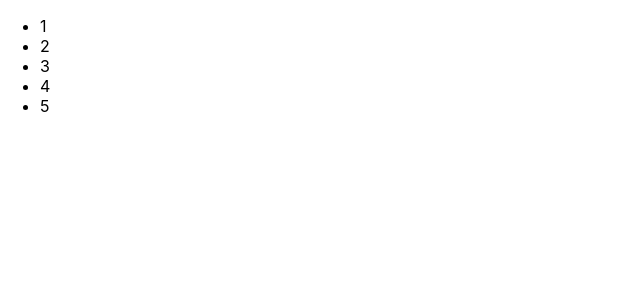
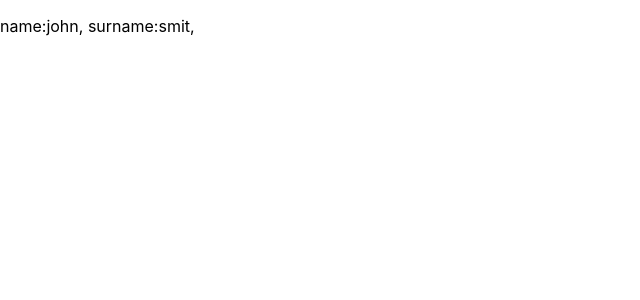
Before and after one commit to Edkinsss/React_code.mu, a React (Create React App) app: page / in a window 1280 px wide. Shown: the top 300 px of the page, without its empty margins (0-640 px from the left). Built offline with nearby package versions, Linux system fonts and the light colour scheme.

Commit message:
Вставка объектов в JSX

```diff
--- a/src/App.js
+++ b/src/App.js
@@ -1,16 +1,13 @@
 import React from 'react';
 
 function App() {
-  const arr = [1, 2, 3, 4, 5];
+	const obj = {name: 'john', surname: 'smit'};
 
   return <div>
-    <ul>
-      <li>{arr[0]}</li>
-      <li>{arr[1]}</li>
-      <li>{arr[2]}</li>
-      <li>{arr[3]}</li>
-      <li>{arr[4]}</li>
-    </ul>
+    <p>
+      name:<span>{obj.name}</span>,
+	    surname:<span>{obj.surname}</span>,
+    </p>
   </div>
 }
 
```
